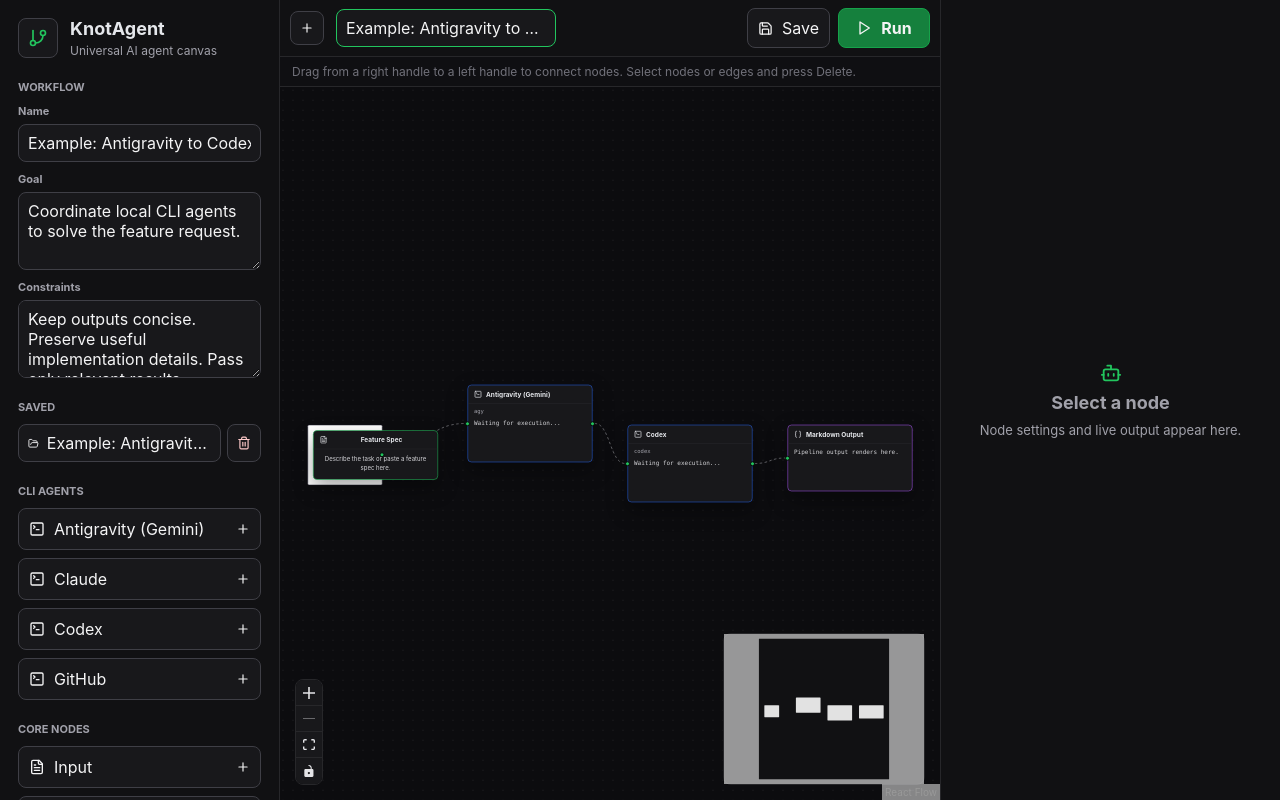
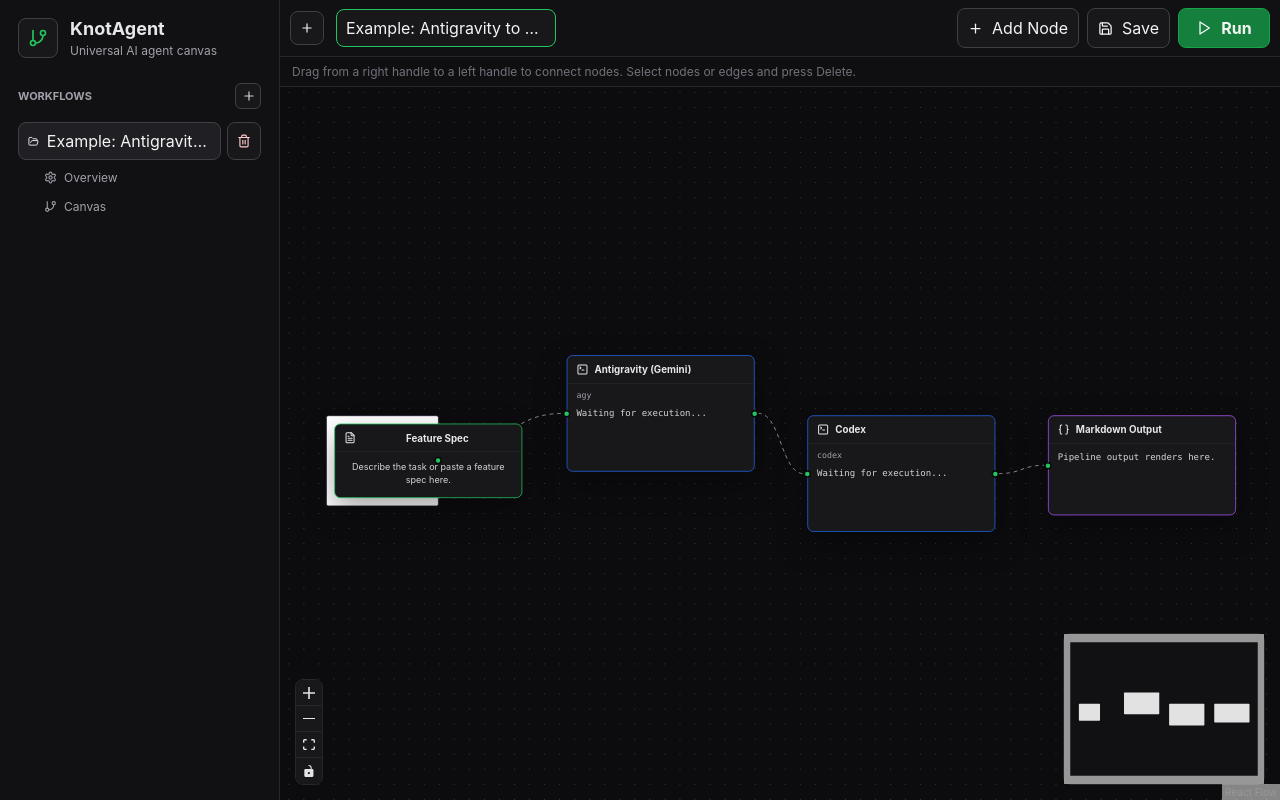
Before and after one commit to rundevelrun/knot-agent, a React (Vite) app: page / in a window 1280 px wide. Built offline with nearby package versions, Linux system fonts and the light colour scheme.

Commit message:
Refine IDE-style workflow layout

```diff
--- a/src/App.tsx
+++ b/src/App.tsx
@@ -8,7 +8,6 @@
   type NodeMouseHandler,
 } from '@xyflow/react';
 import {
-  Bot,
   Braces,
   Cloud,
   FolderOpen,
@@ -18,11 +17,12 @@
   Plus,
   Save,
   Server,
+  Settings,
   SquareTerminal,
   Trash2,
   X,
 } from 'lucide-react';
-import { useEffect, useMemo } from 'react';
+import { useEffect, useMemo, useState } from 'react';
 import { cliPresets, createCliNodeData, createCloudAPINodeData, createInputNodeData, createLocalLLMNodeData, createMarkdownOutputNodeData } from './data/nodePresets';
 import { rolePresets } from './data/rolePresets';
 import { executeMultiAgentPipeline } from './engine/pipeline';
@@ -43,10 +43,15 @@
   markdown_output: MarkdownOutputNode,
 };
 
+type InspectorMode = 'workflow' | 'node' | undefined;
+
 export function App() {
   useCliStream();
+  const [inspectorMode, setInspectorMode] = useState<InspectorMode>();
+  const [addMenuOpen, setAddMenuOpen] = useState(false);
 
   const {
+    workflowId,
     nodes,
     edges,
     workflowName,
@@ -66,8 +71,6 @@
     switchTab,
     closeTab,
     deleteWorkflow,
-    updateWorkflowName,
-    updateWorkflowContext,
     updateNodeData,
     setSelectedNode,
     setIsRunning,
@@ -80,6 +83,7 @@
 
   const onNodeClick: NodeMouseHandler<KnotNode> = (_, node) => {
     setSelectedNode(node.id);
+    setInspectorMode('node');
   };
 
   async function runPipeline() {
@@ -120,10 +124,11 @@
     if (type === 'local_llm') addNode(type, createLocalLLMNodeData());
     if (type === 'cloud_api') addNode(type, createCloudAPINodeData());
     if (type === 'markdown_output') addNode(type, createMarkdownOutputNodeData());
+    setAddMenuOpen(false);
   }
 
   return (
-    <div className="app-shell">
+    <div className={`app-shell ${inspectorMode ? '' : 'inspector-closed'}`}>
       <aside className="left-rail">
         <div className="brand">
           <div className="brand-mark">
@@ -135,37 +140,25 @@
           </div>
         </div>
 
-        <section className="palette-section">
-          <h2>Workflow</h2>
-          <label className="compact-field">
-            <span>Name</span>
-            <input value={workflowName} onChange={(event) => updateWorkflowName(event.target.value)} />
-          </label>
-          <label className="compact-field">
-            <span>Goal</span>
-            <textarea
-              rows={3}
-              value={workflowContext.goal}
-              onChange={(event) => updateWorkflowContext({ goal: event.target.value })}
-            />
-          </label>
-          <label className="compact-field">
-            <span>Constraints</span>
-            <textarea
-              rows={3}
-              value={workflowContext.constraints}
-              onChange={(event) => updateWorkflowContext({ constraints: event.target.value })}
-            />
-          </label>
-        </section>
-
-        <section className="palette-section">
-          <h2>Saved</h2>
+        <section className="tree-section">
+          <div className="tree-header">
+            <h2>Workflows</h2>
+            <button className="tree-action" aria-label="New workflow" disabled={isRunning} onClick={newCanvas}>
+              <Plus size={14} />
+            </button>
+          </div>
           <div className="workflow-list">
             {workflows.length === 0 && <div className="saved-empty">No saved workflows</div>}
             {workflows.map((workflow) => (
-              <div className="workflow-item" key={workflow.id}>
-                <button className="workflow-load" onClick={() => openWorkflow(workflow.id)}>
+              <div className="tree-workflow" key={workflow.id}>
+                <div className="workflow-item">
+                  <button
+                    className={`workflow-load ${workflow.id === workflowId ? 'active' : ''}`}
+                    onClick={() => {
+                      openWorkflow(workflow.id);
+                      setInspectorMode(undefined);
+                    }}
+                  >
                     <FolderOpen size={15} />
                     <span>{workflow.name}</span>
                   </button>
@@ -173,34 +166,20 @@
                     <Trash2 size={14} />
                   </button>
                 </div>
+                {workflow.id === workflowId && (
+                  <div className="tree-children">
+                    <button className="tree-child" onClick={() => setInspectorMode('workflow')}>
+                      <Settings size={13} />
+                      Overview
+                    </button>
+                    <button className="tree-child" onClick={() => setInspectorMode(undefined)}>
+                      <GitBranch size={13} />
+                      Canvas
+                    </button>
+                  </div>
+                )}
+              </div>
             ))}
-          </div>
-        </section>
-
-        <section className="palette-section">
-          <h2>CLI Agents</h2>
-          <div className="palette-list">
-            {cliPresets.map((preset) => (
-              <button
-                key={preset.agentType}
-                className="palette-item"
-                onClick={() => addNode('cli_agent', createCliNodeData(preset))}
-              >
-                <SquareTerminal size={16} />
-                <span>{preset.label}</span>
-                <Plus size={14} />
-              </button>
-            ))}
-          </div>
-        </section>
-
-        <section className="palette-section">
-          <h2>Core Nodes</h2>
-          <div className="palette-list">
-            <PaletteButton icon={<FileText size={16} />} label="Input" onClick={() => addPresetNode('input')} />
-            <PaletteButton icon={<Server size={16} />} label="Local LLM" onClick={() => addPresetNode('local_llm')} />
-            <PaletteButton icon={<Cloud size={16} />} label="Cloud API" onClick={() => addPresetNode('cloud_api')} />
-            <PaletteButton icon={<Braces size={16} />} label="Markdown Output" onClick={() => addPresetNode('markdown_output')} />
           </div>
         </section>
       </aside>
@@ -231,6 +210,46 @@
             ))}
           </div>
           <div className="tab-actions">
+            <div className="add-menu-wrap">
+              <button className="secondary-button" onClick={() => setAddMenuOpen((open) => !open)}>
+                <Plus size={15} />
+                Add Node
+              </button>
+              {addMenuOpen && (
+                <div className="add-menu">
+                  <div className="add-menu-section">CLI Agents</div>
+                  {cliPresets.map((preset) => (
+                    <button
+                      key={preset.agentType}
+                      onClick={() => {
+                        addNode('cli_agent', createCliNodeData(preset));
+                        setAddMenuOpen(false);
+                      }}
+                    >
+                      <SquareTerminal size={15} />
+                      {preset.label}
+                    </button>
+                  ))}
+                  <div className="add-menu-section">Core Nodes</div>
+                  <button onClick={() => addPresetNode('input')}>
+                    <FileText size={15} />
+                    Input
+                  </button>
+                  <button onClick={() => addPresetNode('local_llm')}>
+                    <Server size={15} />
+                    Local LLM
+                  </button>
+                  <button onClick={() => addPresetNode('cloud_api')}>
+                    <Cloud size={15} />
+                    Cloud API
+                  </button>
+                  <button onClick={() => addPresetNode('markdown_output')}>
+                    <Braces size={15} />
+                    Markdown Output
+                  </button>
+                </div>
+              )}
+            </div>
             <button className="secondary-button" disabled={isRunning} onClick={saveWorkflow}>
               <Save size={15} />
               Save
@@ -255,7 +274,11 @@
             onEdgesChange={onEdgesChange}
             onConnect={onConnect}
             onNodeClick={onNodeClick}
-            onPaneClick={() => setSelectedNode(undefined)}
+            onPaneClick={() => {
+              setSelectedNode(undefined);
+              setInspectorMode(undefined);
+              setAddMenuOpen(false);
+            }}
             connectionLineType={ConnectionLineType.SmoothStep}
             defaultEdgeOptions={{ animated: true }}
             deleteKeyCode={['Delete', 'Backspace']}
@@ -268,51 +291,86 @@
         </div>
       </main>
 
-      <Inspector selectedNode={selectedNode} />
+      <Inspector
+        mode={inspectorMode}
+        selectedNode={selectedNode}
+        onClose={() => {
+          setSelectedNode(undefined);
+          setInspectorMode(undefined);
+        }}
+      />
     </div>
   );
 }
 
-function PaletteButton({
-  icon,
-  label,
-  onClick,
+function Inspector({
+  mode,
+  selectedNode,
+  onClose,
 }: {
-  icon: React.ReactNode;
-  label: string;
-  onClick: () => void;
+  mode: InspectorMode;
+  selectedNode?: KnotNode;
+  onClose: () => void;
 }) {
+  const updateNodeData = useCanvasStore((state) => state.updateNodeData);
+  const deleteNode = useCanvasStore((state) => state.deleteNode);
+  const workflowName = useCanvasStore((state) => state.workflowName);
+  const workflowContext = useCanvasStore((state) => state.workflowContext);
+  const updateWorkflowName = useCanvasStore((state) => state.updateWorkflowName);
+  const updateWorkflowContext = useCanvasStore((state) => state.updateWorkflowContext);
+
+  if (!mode) {
+    return null;
+  }
+
+  if (mode === 'workflow') {
     return (
-    <button className="palette-item" onClick={onClick}>
-      {icon}
-      <span>{label}</span>
-      <Plus size={14} />
+      <aside className="inspector">
+        <div className="inspector-header">
+          <span className="node-kind">workflow</span>
+          <button className="close-button" onClick={onClose} aria-label="Close inspector">
+            <X size={15} />
           </button>
+        </div>
+        <h2>{workflowName}</h2>
+
+        <label className="field">
+          <span>Name</span>
+          <input value={workflowName} onChange={(event) => updateWorkflowName(event.target.value)} />
+        </label>
+        <label className="field">
+          <span>Goal</span>
+          <textarea
+            rows={5}
+            value={workflowContext.goal}
+            onChange={(event) => updateWorkflowContext({ goal: event.target.value })}
+          />
+        </label>
+        <label className="field">
+          <span>Constraints</span>
+          <textarea
+            rows={7}
+            value={workflowContext.constraints}
+            onChange={(event) => updateWorkflowContext({ constraints: event.target.value })}
+          />
+        </label>
+      </aside>
     );
   }
 
-function Inspector({ selectedNode }: { selectedNode?: KnotNode }) {
-  const updateNodeData = useCanvasStore((state) => state.updateNodeData);
-  const deleteNode = useCanvasStore((state) => state.deleteNode);
-
   if (!selectedNode) {
-    return (
-      <aside className="inspector">
-        <div className="empty-state">
-          <Bot size={22} />
-          <h2>Select a node</h2>
-          <p>Node settings and live output appear here.</p>
-        </div>
-      </aside>
-    );
+    return null;
   }
 
   return (
     <aside className="inspector">
       <div className="inspector-header">
         <span className="node-kind">{selectedNode.type}</span>
+        <button className="close-button" onClick={onClose} aria-label="Close inspector">
+          <X size={15} />
+        </button>
+      </div>
       <h2>{selectedNode.data.label}</h2>
-      </div>
 
       <button className="danger-button" onClick={() => deleteNode(selectedNode.id)}>
         <Trash2 size={15} />
--- a/src/styles.css
+++ b/src/styles.css
@@ -29,6 +29,10 @@
   grid-template-columns: 280px minmax(0, 1fr) 340px;
   height: 100vh;
   overflow: hidden;
+}
+
+.app-shell.inspector-closed {
+  grid-template-columns: 280px minmax(0, 1fr);
 }
 
 .left-rail,
@@ -146,18 +150,43 @@
   background: #202024;
 }
 
-.palette-section {
+.palette-section,
+.tree-section {
   display: flex;
   flex-direction: column;
   gap: 10px;
 }
 
-.palette-section h2 {
+.palette-section h2,
+.tree-section h2 {
   color: #a1a1aa;
   font-size: 11px;
   font-weight: 700;
   letter-spacing: 0;
   text-transform: uppercase;
+}
+
+.tree-header {
+  display: flex;
+  align-items: center;
+  justify-content: space-between;
+}
+
+.tree-action {
+  display: grid;
+  width: 26px;
+  height: 26px;
+  place-items: center;
+  border: 1px solid #3f3f46;
+  border-radius: 6px;
+  color: #d4d4d8;
+  background: #18181b;
+  cursor: pointer;
+}
+
+.tree-action:hover {
+  border-color: #71717a;
+  background: #202024;
 }
 
 .palette-list {
@@ -213,7 +242,12 @@
 
 .workflow-list {
   display: grid;
-  gap: 8px;
+  gap: 6px;
+}
+
+.tree-workflow {
+  display: grid;
+  gap: 4px;
 }
 
 .workflow-item {
@@ -257,6 +291,36 @@
 .icon-button:hover {
   border-color: #71717a;
   background: #202024;
+}
+
+.workflow-load.active {
+  border-color: #3f3f46;
+  background: #202024;
+}
+
+.tree-children {
+  display: grid;
+  gap: 2px;
+  padding-left: 18px;
+}
+
+.tree-child {
+  display: flex;
+  align-items: center;
+  gap: 7px;
+  border: 0;
+  border-radius: 6px;
+  padding: 6px 8px;
+  color: #a1a1aa;
+  background: transparent;
+  cursor: pointer;
+  font-size: 12px;
+  text-align: left;
+}
+
+.tree-child:hover {
+  color: #f4f4f5;
+  background: #18181b;
 }
 
 .saved-empty {
@@ -337,8 +401,53 @@
 }
 
 .tab-actions {
+  position: relative;
   display: flex;
   gap: 8px;
+}
+
+.add-menu-wrap {
+  position: relative;
+}
+
+.add-menu {
+  position: absolute;
+  z-index: 20;
+  top: calc(100% + 8px);
+  right: 0;
+  display: grid;
+  width: 220px;
+  overflow: hidden;
+  border: 1px solid #3f3f46;
+  border-radius: 8px;
+  padding: 6px;
+  background: #111113;
+  box-shadow: 0 20px 45px rgba(0, 0, 0, 0.4);
+}
+
+.add-menu-section {
+  padding: 7px 8px 5px;
+  color: #71717a;
+  font-size: 10px;
+  font-weight: 700;
+  text-transform: uppercase;
+}
+
+.add-menu button {
+  display: flex;
+  align-items: center;
+  gap: 8px;
+  border: 0;
+  border-radius: 6px;
+  padding: 8px;
+  color: #e4e4e7;
+  background: transparent;
+  cursor: pointer;
+  text-align: left;
+}
+
+.add-menu button:hover {
+  background: #202024;
 }
 
 .canvas-help {
@@ -520,8 +629,10 @@
 }
 
 .inspector-header {
-  display: grid;
-  gap: 6px;
+  display: flex;
+  align-items: center;
+  justify-content: space-between;
+  gap: 10px;
 }
 
 .node-kind {
@@ -535,8 +646,26 @@
 }
 
 .inspector h2 {
+  margin: 0;
   font-size: 18px;
   line-height: 1.25;
+}
+
+.close-button {
+  display: grid;
+  width: 28px;
+  height: 28px;
+  place-items: center;
+  border: 1px solid #3f3f46;
+  border-radius: 6px;
+  color: #a1a1aa;
+  background: #18181b;
+  cursor: pointer;
+}
+
+.close-button:hover {
+  color: #f4f4f5;
+  background: #202024;
 }
 
 .field {
```
Also changed, not shown: 2 other files (tests, documents, lock files or other folders). Lines whose indentation alone changed are shown as unchanged.
